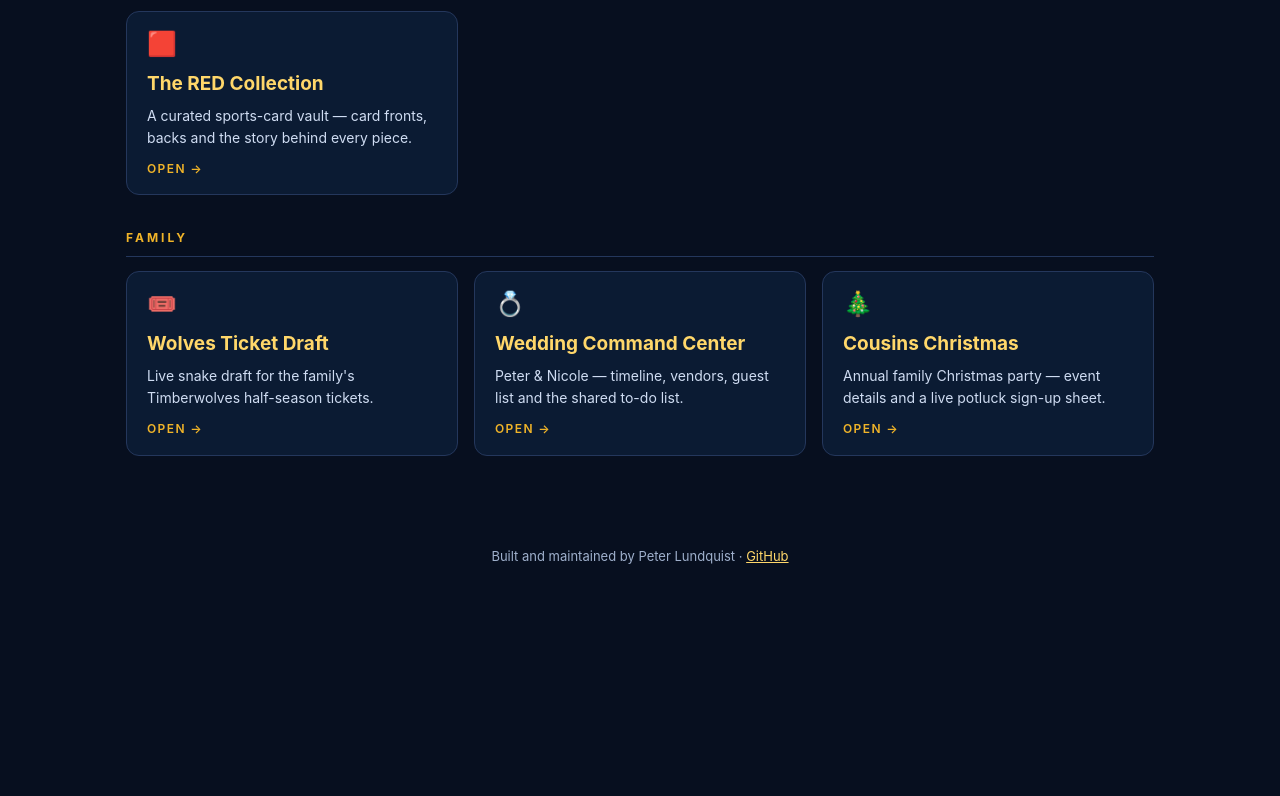
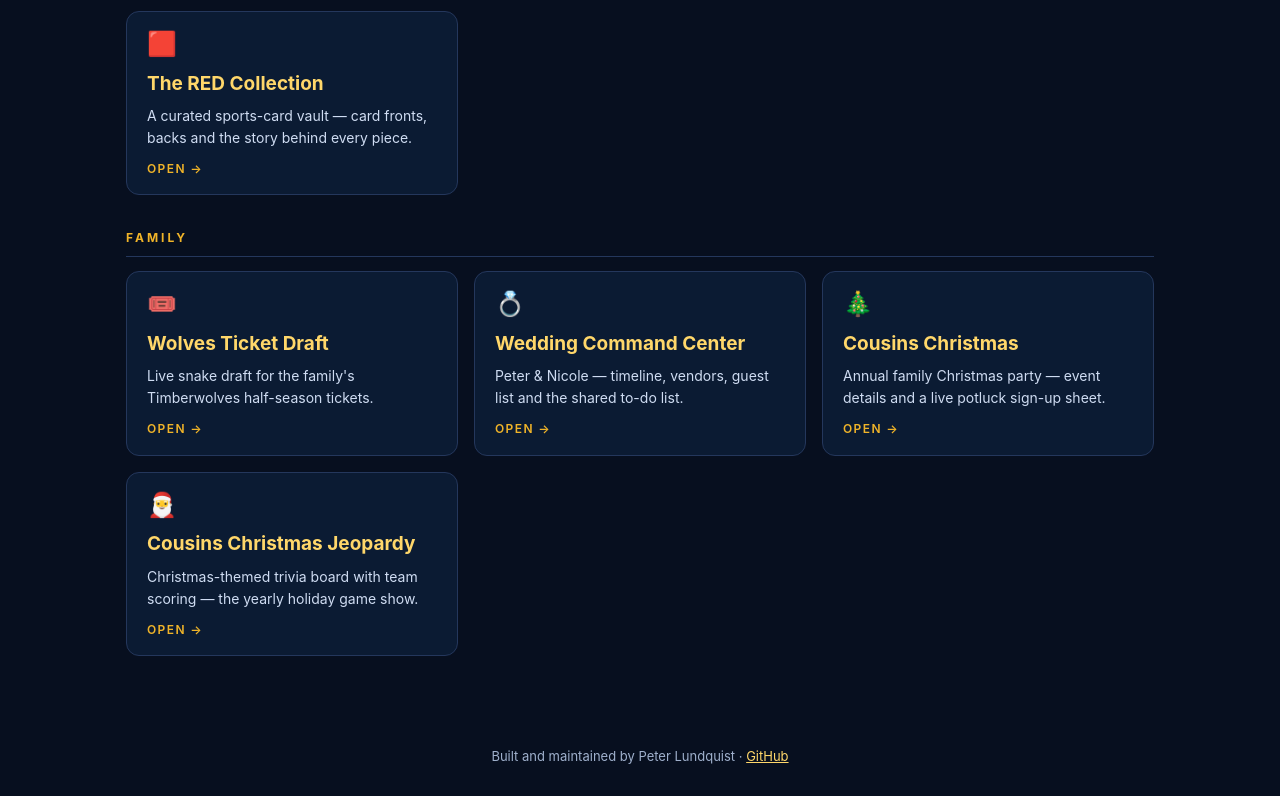
Before and after one commit to peterlundquist33-source/peterlundquist33-source.github.io, a plain HTML site: page index.html in a window 1280 px wide. Shown: the part 1345-2141 px from the top of the page. Before the commit the page ends 1941 px from the top, so only its background shows below. Drawn offline with Linux system fonts and the light colour scheme.

Commit message:
Add Cousins Christmas Jeopardy as its own tile

```diff
--- a/index.html
+++ b/index.html
@@ -89,6 +89,12 @@
       <p>Annual family Christmas party — event details and a live potluck sign-up sheet.</p>
       <span class="go">Open →</span>
     </a>
+    <a class="tile" href="https://peterlundquist33-source.github.io/cousins-christmas-jeopardy/">
+      <span class="ico">🎅</span>
+      <h3>Cousins Christmas Jeopardy</h3>
+      <p>Christmas-themed trivia board with team scoring — the yearly holiday game show.</p>
+      <span class="go">Open →</span>
+    </a>
   </div>
 
 </main>
```
